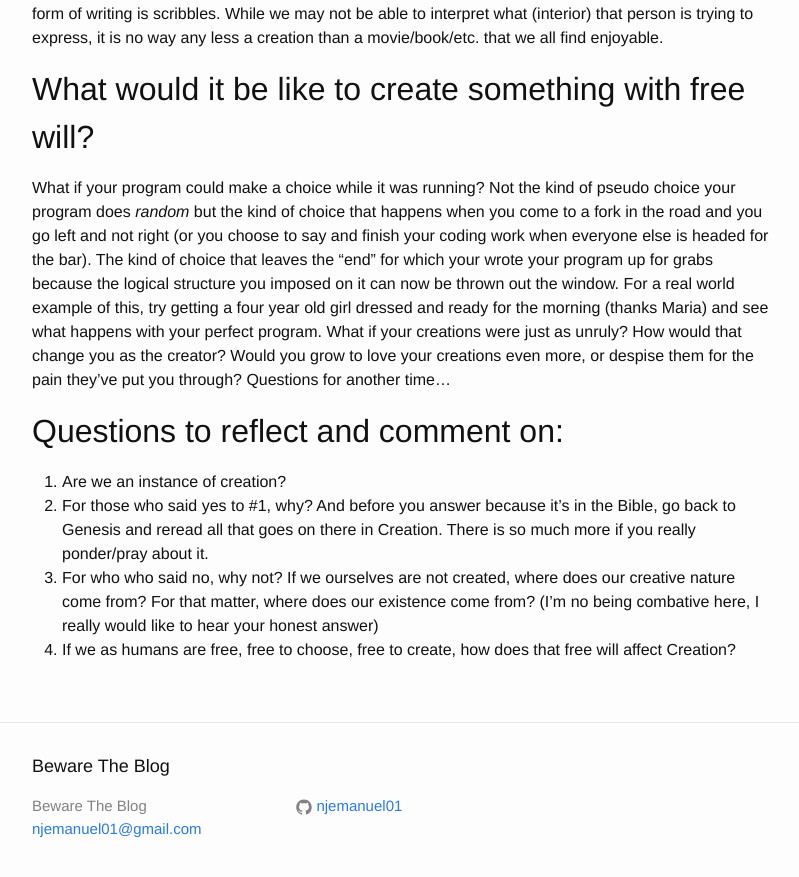
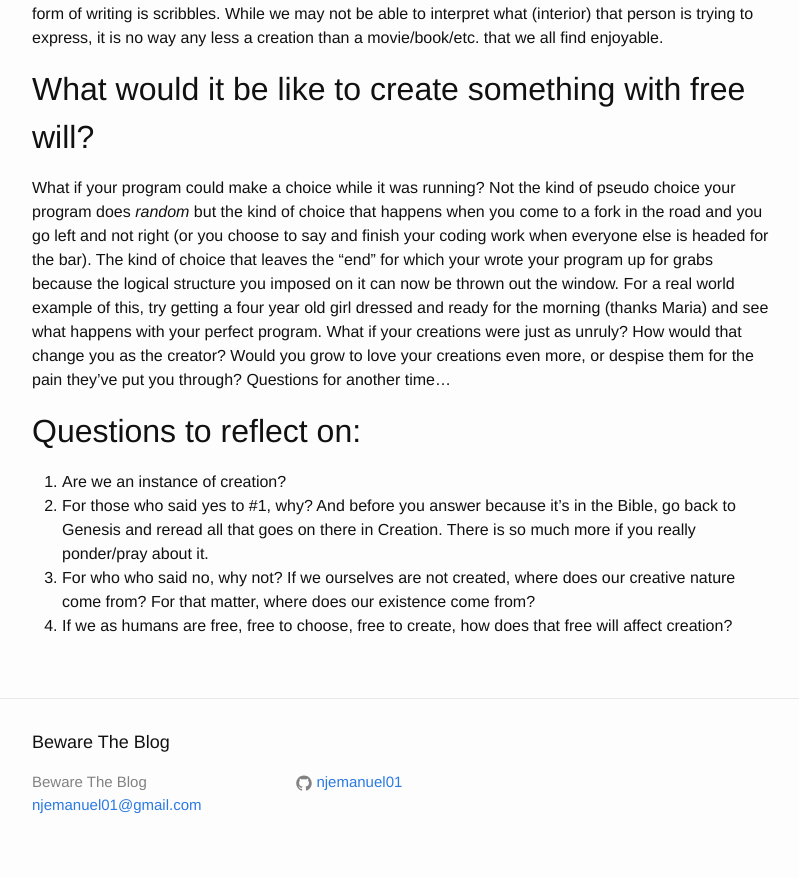
Before and after one commit to njemanuel01/njemanuel01, a Jekyll site: the page built from _posts/2015-06-21-reflection-creation.markdown, in a window 1280 px wide and 900 px high, scrolled down 1221 px. Shown: the top 877 px of the window, without its empty margins (238-1037 px from the left). Built offline with Jekyll 4.4.1, drawn with Linux system fonts in a browser that asks for light colours; Markdown is read by kramdown in place of the engine named in the settings.

Commit message:
Added video to posts, edited a few posts

```diff
--- a/_posts/2015-06-10-rock-paper-scissors.markdown
+++ b/_posts/2015-06-10-rock-paper-scissors.markdown
@@ -6,7 +6,7 @@ categories: code
 ---
 
 # Rock Paper Scissors Lizard Spock
-I built a program to execute a game of "Rock, Paper, Scissors, Lizard, Spock."  The game can be played against the computer or against another user.  I use the GamerDriver class to run the game, the Matches class to run each match of the game, the Player class to create instances of human players, and the ComputerPlayer class to create an instance of a computer player if one is required.
+I built a program to execute a game of "Rock, Paper, Scissors, Lizard, Spock."  The game is run in terminal and can be played against the computer or against another user.  I use the GamerDriver class to run the game, the Matches class to run each match of the game, the Player class to create instances of human players, and the ComputerPlayer class to create an instance of a computer player if one is required.
 
 ##app.rb
 This file determines if the user wants to play a game of "Rock, Paper, Scissors, Lizard, Spock" and checks the user's input to make sure it is valid.  If the user wants to start a game, it calls the GameDriver class to start a new game, if not, the program ends.
--- a/_posts/2015-06-21-reflection-creation.markdown
+++ b/_posts/2015-06-21-reflection-creation.markdown
@@ -19,8 +19,8 @@ Given our definition of creation, a creator would need to be an existing thing t
 ##What would it be like to create something with free will?
 What if your program could make a choice while it was running?  Not the kind of pseudo choice your program does *random* but the kind of choice that happens when you come to a fork in the road and you go left and not right (or you choose to say and finish your coding work when everyone else is headed for the bar). The kind of choice that leaves the "end" for which your wrote your program up for grabs because the logical structure you imposed on it can now be thrown out the window.  For a real world example of this, try getting a four year old girl dressed and ready for the morning (thanks Maria) and see what happens with your perfect program.  What if your creations were just as unruly?  How would that change you as the creator?  Would you grow to love your creations even more, or despise them for the pain they've put you through?  Questions for another time...
 
-##Questions to reflect and comment on:
+##Questions to reflect on:
 1.  Are we an instance of creation?
 2.  For those who said yes to #1, why?  And before you answer because it's in the Bible, go back to Genesis and reread all that goes on there in Creation.  There is so much more if you really ponder/pray about it.
-3.  For who who said no, why not?  If we ourselves are not created, where does our creative nature come from?  For that matter, where does our existence come from?  (I'm no being combative here, I really would like to hear your honest answer)
-4.  If we as humans are free, free to choose, free to create, how does that free will affect Creation?
+3.  For who who said no, why not?  If we ourselves are not created, where does our creative nature come from?  For that matter, where does our existence come from?
+4.  If we as humans are free, free to choose, free to create, how does that free will affect creation?
```
Also changed, not shown: _posts/2015-06-28-Finance-Manager-Video.markdown (added, +8 -0 lines).
